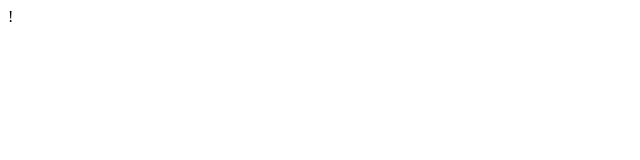
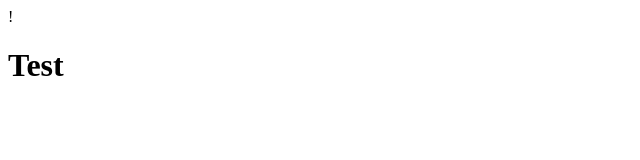
Before and after one commit to JLCurtsinger/414test, a plain HTML site: page index.html in a window 1280 px wide. Shown: the full height of the page, 0-640 px from the left. Drawn offline with Linux system fonts and the light colour scheme.

Commit message:
commit 2
added the test text

```diff
--- a/index.html
+++ b/index.html
@@ -1,9 +1,11 @@
 !<!DOCTYPE html>
 <html lang="en">
+<head>
     <meta charset="UTF-8">
     <meta http-equiv="X-UA-Compatible" content="IE=edge">
     <meta name="viewport" content="width=device-width,initial-scale=1.0">
+</head>
     <body>
-        <title>Test</title>
+        <h1>Test</h1>
     </body>
 </html>
```
